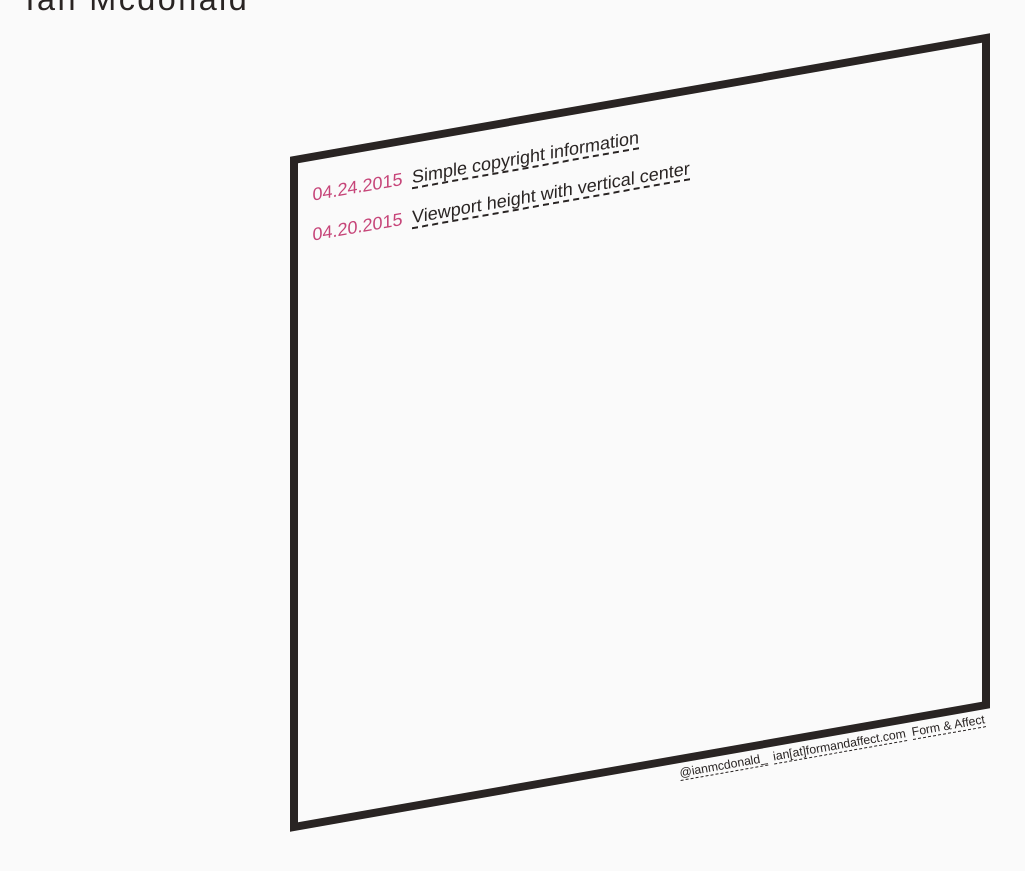
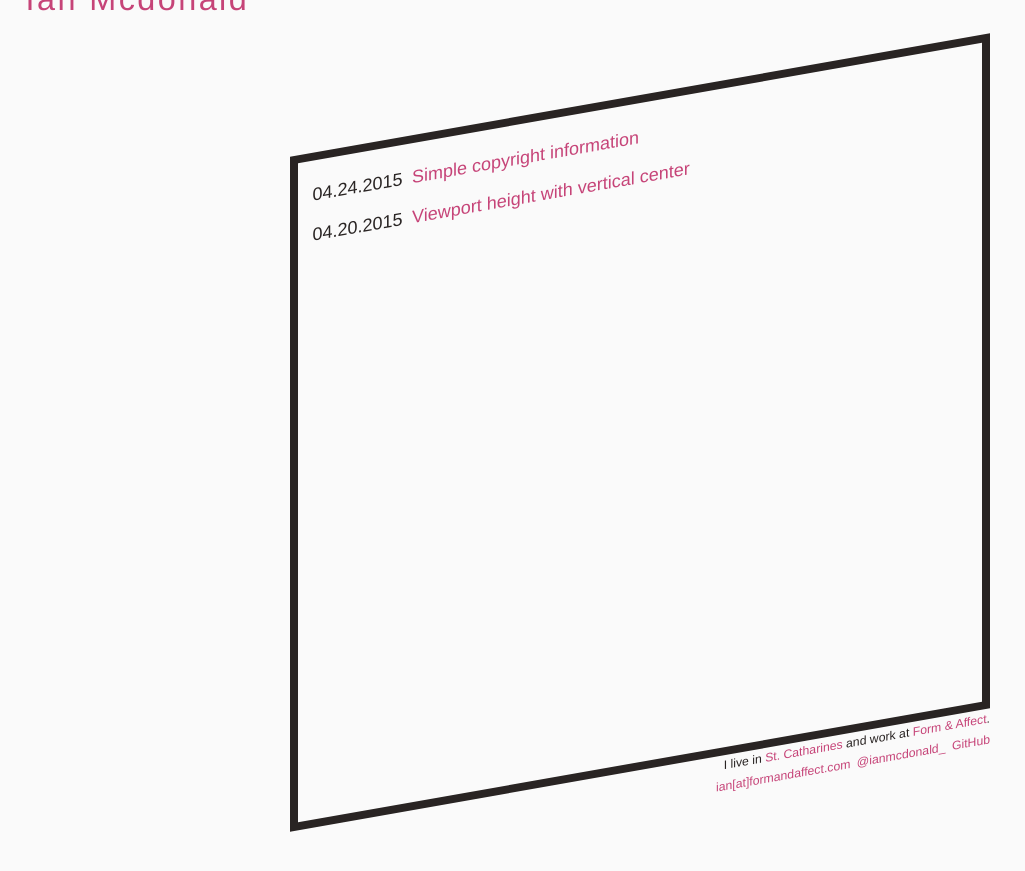
Before and after one commit to ianmcdonald/ianmcdonald.github.io, a Jekyll site: the page built from index.html, in a window 1280 px wide. Shown: the top 871 px of the page, without its empty margins (0-1025 px from the left). Built offline with Jekyll 4.4.1, drawn with Linux system fonts in a browser that asks for light colours; some web fonts are replaced.

Commit message:
change link styles

```diff
--- a/_includes/header.html
+++ b/_includes/header.html
@@ -1,3 +1 @@
-<a href="{{ site.baseurl }}/">
-<h1>{{ site.title }}</h1>
-</a>
+<h1><a href="{{ site.baseurl }}/">{{ site.title }}</a></h1>
--- a/css/main.scss
+++ b/css/main.scss
@@ -69,12 +69,13 @@ h1, h2, h3, h4, h5, h6 {
     font-weight: 400;
 }
 a {
-    color: $dark;
+    color: $secondary;
     text-decoration: none;
-    border-bottom: 0.125em dashed $dark;
+    border-bottom: none;
     transition: all 0.5s ease;
     &:hover, &:focus, &:active {
-        color: $secondary;
+        color: $dark;
+        border-bottom: 1px dashed $dark;
         text-decoration: none;
         border-color: $secondary;
         outline: none;
@@ -127,7 +128,6 @@ ul.post-list li {
 ul.post-list li span {
     display: inline-block;
     padding-right: 0.25em;
-    color: $secondary;
     @media (max-width: 400px) {
         display: block;
         width: 100%;
@@ -142,7 +142,7 @@ ul.post-list li a {
 ul.whatever {
     text-align: right;
     font-size: 0.675em;
-    transform: rotate(-10deg);
+    transform: skewY(-10deg);
     @media (min-width: 500px) {
         font-size: 0.85em;
     }
@@ -154,6 +154,9 @@ ul.whatever li {
         display: inline-block;
     }
 }
+ul.whatever li:first-child {
+    display: block;
+}
 .post {
     margin-top: 33vh;
 }
@@ -163,7 +166,6 @@ ul.whatever li {
 }
 .post-meta {
     margin-bottom: 2em;
-    color: $secondary;
     font-size: 1.25em;
 }
 .back-home {
--- a/index.html
+++ b/index.html
@@ -8,7 +8,8 @@ layout: default
 </li>{% endfor %}
 </ul>
 <ul class="whatever">
+<li>I live in <a href="http://en.wikipedia.org/wiki/St._Catharines">St. Catharines</a> and work at <a href="http://formandaffect.com">Form &amp; Affect</a>.</li>
+<li><a href="mailto:ian@formandaffect.com">ian[at]formandaffect.com</a></li>
 <li><a href="https://twitter.com/ianmcdonald_">@ianmcdonald_</a></li>
-<li><a href="mailto:ian@formandaffect.com">ian[at]formandaffect.com</a></li>
-<li><a href="http://formandaffect.com">Form &amp; Affect</a></li>
+<li><a href="https://github.com/ianmcdonald">GitHub</a></li>
 </ul>
```
Also changed, not shown: 6 other files.
